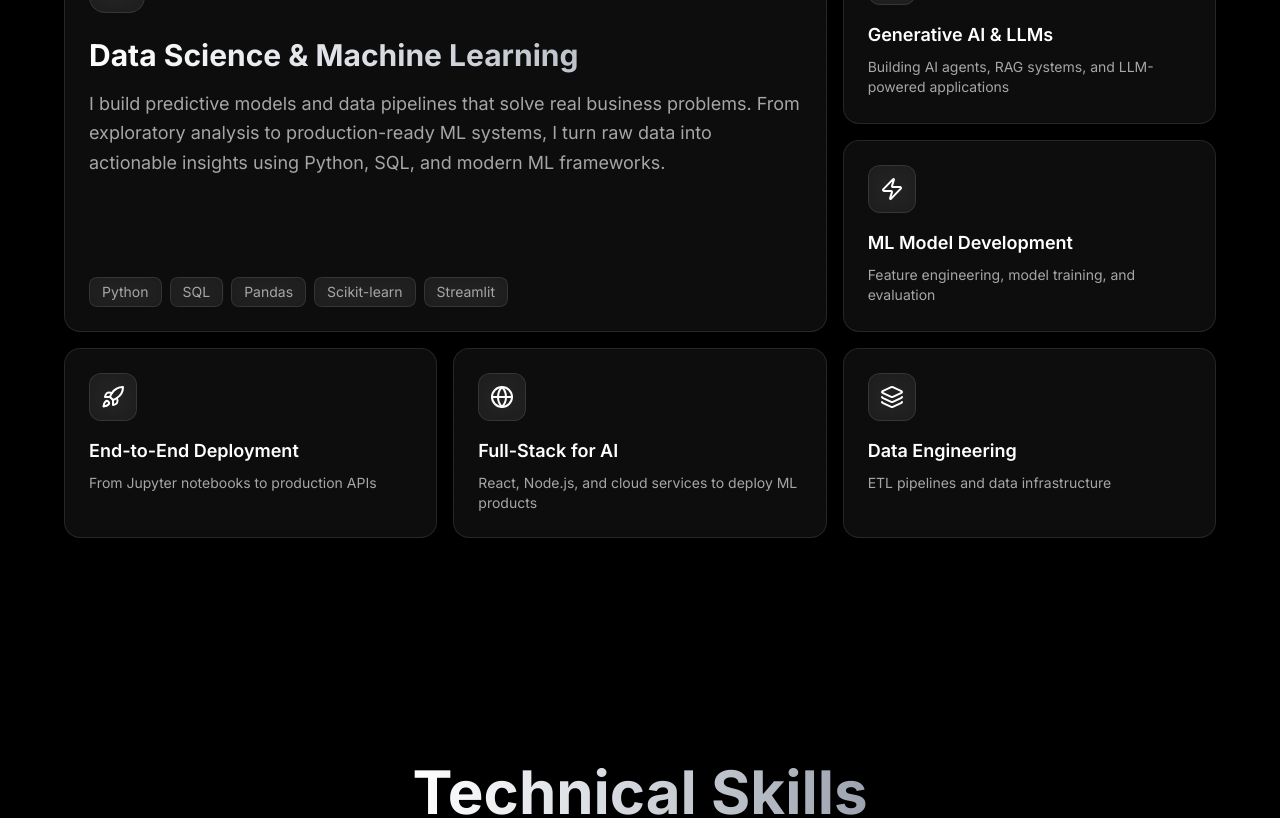
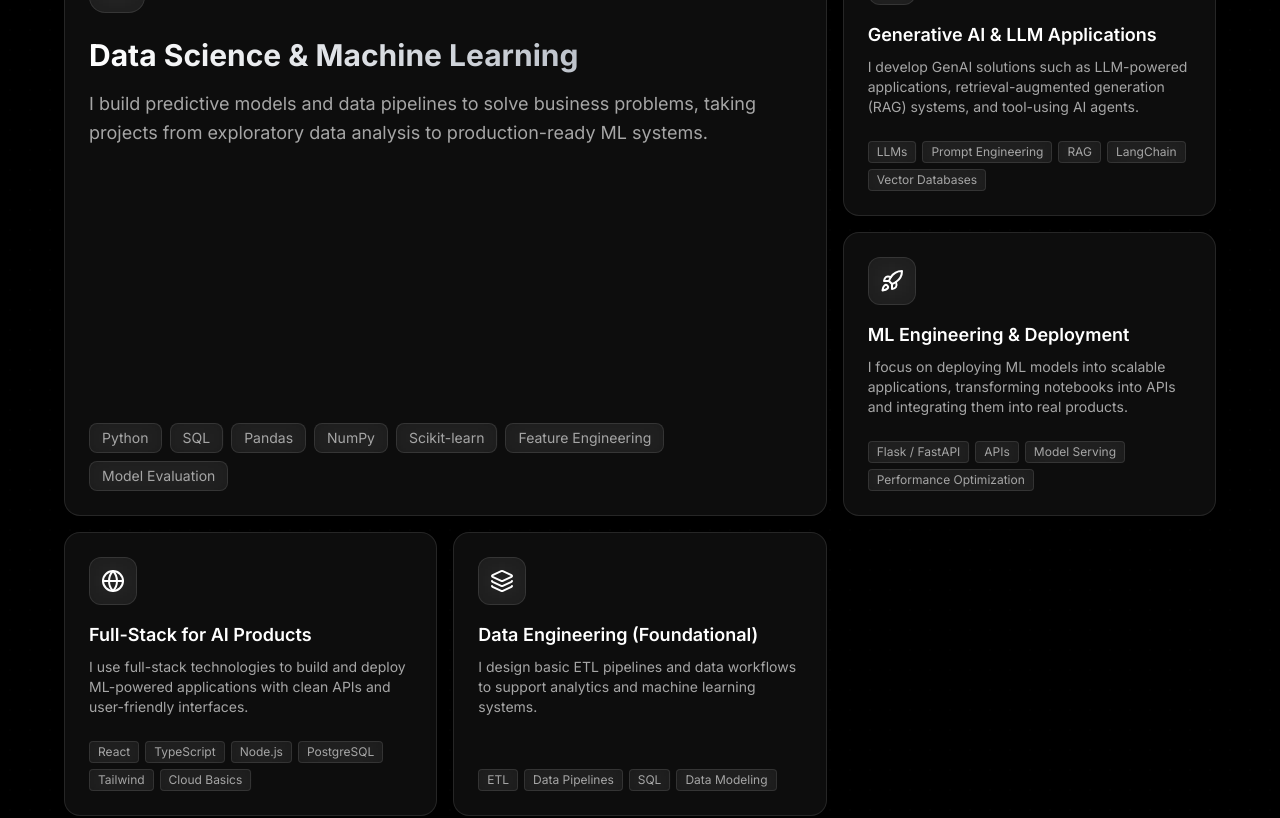
Before and after one commit to nish0753/my-portfolio, a React (Vite) app: page / in a window 1280 px wide. Shown: the part 1280-2098 px from the top of the page. Built offline with nearby package versions, Linux system fonts and the light colour scheme; no server answers; the database is empty.

Commit message:
feat: Add editable skills to all What I Do blocks with updated content

```diff
--- a/src/components/BentoGrid.tsx
+++ b/src/components/BentoGrid.tsx
@@ -123,15 +123,27 @@ export const BentoGrid = () => {
                   whileInView={{ opacity: 1, y: 0 }}
                   viewport={{ once: true }}
                   transition={{ duration: 0.6, delay: 0.2 + index * 0.1 }}
-                  className="bento-item"
+                  className="bento-item flex flex-col"
                 >
                   <div className="w-12 h-12 glass rounded-xl flex items-center justify-center mb-4">
                     <IconComponent className="w-6 h-6 text-foreground" />
                   </div>
                   <h4 className="text-lg font-semibold mb-2">{item.title}</h4>
-                  <p className="text-sm text-muted-foreground">
+                  <p className="text-sm text-muted-foreground mb-3">
                     {item.description}
                   </p>
+                  {item.technologies && item.technologies.length > 0 && (
+                    <div className="flex flex-wrap gap-1.5 mt-auto pt-3">
+                      {item.technologies.map((tech) => (
+                        <span
+                          key={tech}
+                          className="px-2 py-0.5 text-xs glass rounded text-muted-foreground"
+                        >
+                          {tech}
+                        </span>
+                      ))}
+                    </div>
+                  )}
                 </motion.div>
               );
             }
--- a/src/components/admin/BentoGridManager.tsx
+++ b/src/components/admin/BentoGridManager.tsx
@@ -51,47 +51,73 @@ export default function BentoGridManager() {
       {
         title: "Data Science & Machine Learning",
         description:
-          "I build predictive models and data pipelines that solve real business problems. From exploratory analysis to production-ready ML systems, I turn raw data into actionable insights using Python, SQL, and modern ML frameworks.",
+          "I build predictive models and data pipelines to solve business problems, taking projects from exploratory data analysis to production-ready ML systems.",
         icon: "Code2",
         category: "main",
         order: 0,
-        technologies: ["Python", "SQL", "Pandas", "Scikit-learn", "Streamlit"],
+        technologies: [
+          "Python",
+          "SQL",
+          "Pandas",
+          "NumPy",
+          "Scikit-learn",
+          "Feature Engineering",
+          "Model Evaluation",
+        ],
       },
       {
-        title: "Generative AI & LLMs",
+        title: "Generative AI & LLM Applications",
         description:
-          "Building AI agents, RAG systems, and LLM-powered applications",
+          "I develop GenAI solutions such as LLM-powered applications, retrieval-augmented generation (RAG) systems, and tool-using AI agents.",
         icon: "Sparkles",
         category: "skill",
         order: 1,
+        technologies: [
+          "LLMs",
+          "Prompt Engineering",
+          "RAG",
+          "LangChain",
+          "Vector Databases",
+        ],
       },
       {
-        title: "ML Model Development",
-        description: "Feature engineering, model training, and evaluation",
-        icon: "Zap",
+        title: "ML Engineering & Deployment",
+        description:
+          "I focus on deploying ML models into scalable applications, transforming notebooks into APIs and integrating them into real products.",
+        icon: "Rocket",
         category: "skill",
         order: 2,
+        technologies: [
+          "Flask / FastAPI",
+          "APIs",
+          "Model Serving",
+          "Performance Optimization",
+        ],
       },
       {
-        title: "End-to-End Deployment",
-        description: "From Jupyter notebooks to production APIs",
-        icon: "Rocket",
+        title: "Full-Stack for AI Products",
+        description:
+          "I use full-stack technologies to build and deploy ML-powered applications with clean APIs and user-friendly interfaces.",
+        icon: "Globe",
         category: "skill",
         order: 3,
+        technologies: [
+          "React",
+          "TypeScript",
+          "Node.js",
+          "PostgreSQL",
+          "Tailwind",
+          "Cloud Basics",
+        ],
       },
       {
-        title: "Full-Stack for AI",
-        description: "React, Node.js, and cloud services to deploy ML products",
-        icon: "Globe",
+        title: "Data Engineering (Foundational)",
+        description:
+          "I design basic ETL pipelines and data workflows to support analytics and machine learning systems.",
+        icon: "Layers",
         category: "skill",
         order: 4,
-      },
-      {
-        title: "Data Engineering",
-        description: "ETL pipelines and data infrastructure",
-        icon: "Layers",
-        category: "skill",
-        order: 5,
+        technologies: ["ETL", "Data Pipelines", "SQL", "Data Modeling"],
       },
     ];
 
@@ -234,14 +260,14 @@ export default function BentoGridManager() {
         </div>
         <div className="mb-4">
           <Input
-            placeholder="Technologies (comma-separated, e.g. Python, SQL, Pandas) - for main items"
+            placeholder="Skills (comma-separated, e.g. Python, SQL, Pandas)"
             value={newItem.technologies}
             onChange={(e) =>
               setNewItem({ ...newItem, technologies: e.target.value })
             }
           />
           <p className="text-xs text-gray-400 mt-1">
-            Only shown for 'main' category items
+            Skills shown as tags below the description
           </p>
         </div>
         <Button onClick={handleAdd} className="w-full">
@@ -313,7 +339,6 @@ export default function BentoGridManager() {
                           ))}
                         </select>
                       </div>
-                      {editData.category === "main" && (
                       <Input
                         value={(editData.technologies || []).join(", ")}
                         onChange={(e) =>
@@ -325,10 +350,9 @@ export default function BentoGridManager() {
                               .filter(Boolean),
                           })
                         }
-                          placeholder="Technologies (comma-separated)"
+                        placeholder="Skills (comma-separated, e.g. Python, SQL, Pandas)"
                         className="mt-2"
                       />
-                      )}
                     </div>
                     <Button onClick={handleSaveEdit} size="sm">
                       <Save size={16} />
--- a/src/hooks/useBentoGrid.ts
+++ b/src/hooks/useBentoGrid.ts
@@ -17,52 +17,77 @@ const DEFAULT_BENTO_ITEMS: BentoItem[] = [
     id: "1",
     title: "Data Science & Machine Learning",
     description:
-      "I build predictive models and data pipelines that solve real business problems. From exploratory analysis to production-ready ML systems, I turn raw data into actionable insights using Python, SQL, and modern ML frameworks.",
+      "I build predictive models and data pipelines to solve business problems, taking projects from exploratory data analysis to production-ready ML systems.",
     icon: "Code2",
     category: "main",
     order: 0,
-    technologies: ["Python", "SQL", "Pandas", "Scikit-learn", "Streamlit"],
+    technologies: [
+      "Python",
+      "SQL",
+      "Pandas",
+      "NumPy",
+      "Scikit-learn",
+      "Feature Engineering",
+      "Model Evaluation",
+    ],
   },
   {
     id: "2",
-    title: "Generative AI & LLMs",
+    title: "Generative AI & LLM Applications",
     description:
-      "Building AI agents, RAG systems, and LLM-powered applications",
+      "I develop GenAI solutions such as LLM-powered applications, retrieval-augmented generation (RAG) systems, and tool-using AI agents.",
     icon: "Sparkles",
     category: "skill",
     order: 1,
+    technologies: [
+      "LLMs",
+      "Prompt Engineering",
+      "RAG",
+      "LangChain",
+      "Vector Databases",
+    ],
   },
   {
     id: "3",
-    title: "ML Model Development",
-    description: "Feature engineering, model training, and evaluation",
-    icon: "Zap",
+    title: "ML Engineering & Deployment",
+    description:
+      "I focus on deploying ML models into scalable applications, transforming notebooks into APIs and integrating them into real products.",
+    icon: "Rocket",
     category: "skill",
     order: 2,
+    technologies: [
+      "Flask / FastAPI",
+      "APIs",
+      "Model Serving",
+      "Performance Optimization",
+    ],
   },
   {
     id: "4",
-    title: "End-to-End Deployment",
-    description: "From Jupyter notebooks to production APIs",
-    icon: "Rocket",
+    title: "Full-Stack for AI Products",
+    description:
+      "I use full-stack technologies to build and deploy ML-powered applications with clean APIs and user-friendly interfaces.",
+    icon: "Globe",
     category: "skill",
     order: 3,
+    technologies: [
+      "React",
+      "TypeScript",
+      "Node.js",
+      "PostgreSQL",
+      "Tailwind",
+      "Cloud Basics",
+    ],
   },
   {
     id: "5",
-    title: "Full-Stack for AI",
-    description: "React, Node.js, and cloud services to deploy ML products",
-    icon: "Globe",
+    title: "Data Engineering (Foundational)",
+    description:
+      "I design basic ETL pipelines and data workflows to support analytics and machine learning systems.",
+    icon: "Layers",
     category: "skill",
     order: 4,
-  },
-  {
-    id: "6",
-    title: "Data Engineering",
-    description: "ETL pipelines and data infrastructure",
-    icon: "Layers",
-    category: "skill",
-    order: 5,
+    technologies: ["ETL", "Data Pipelines", "SQL", "Data Modeling"],
   },
 ];
 
```
Lines whose indentation alone changed are shown as unchanged.
